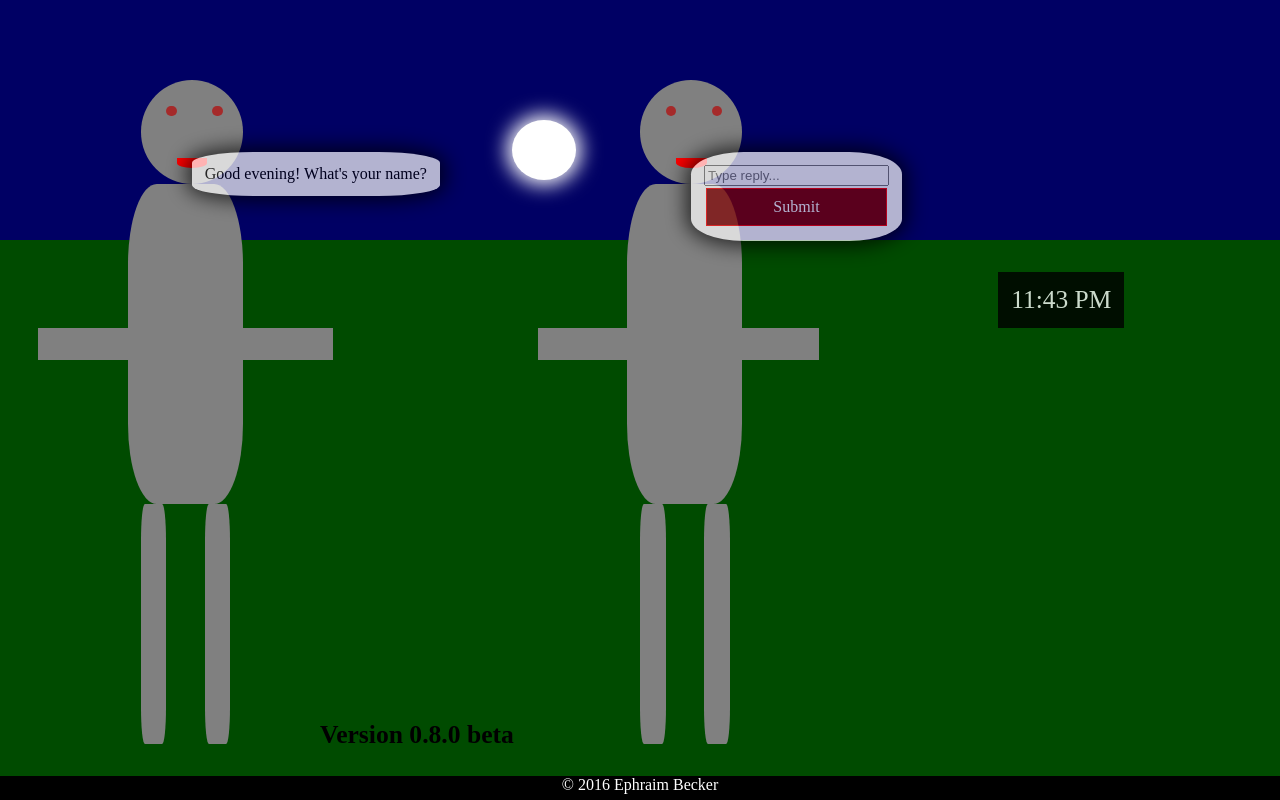
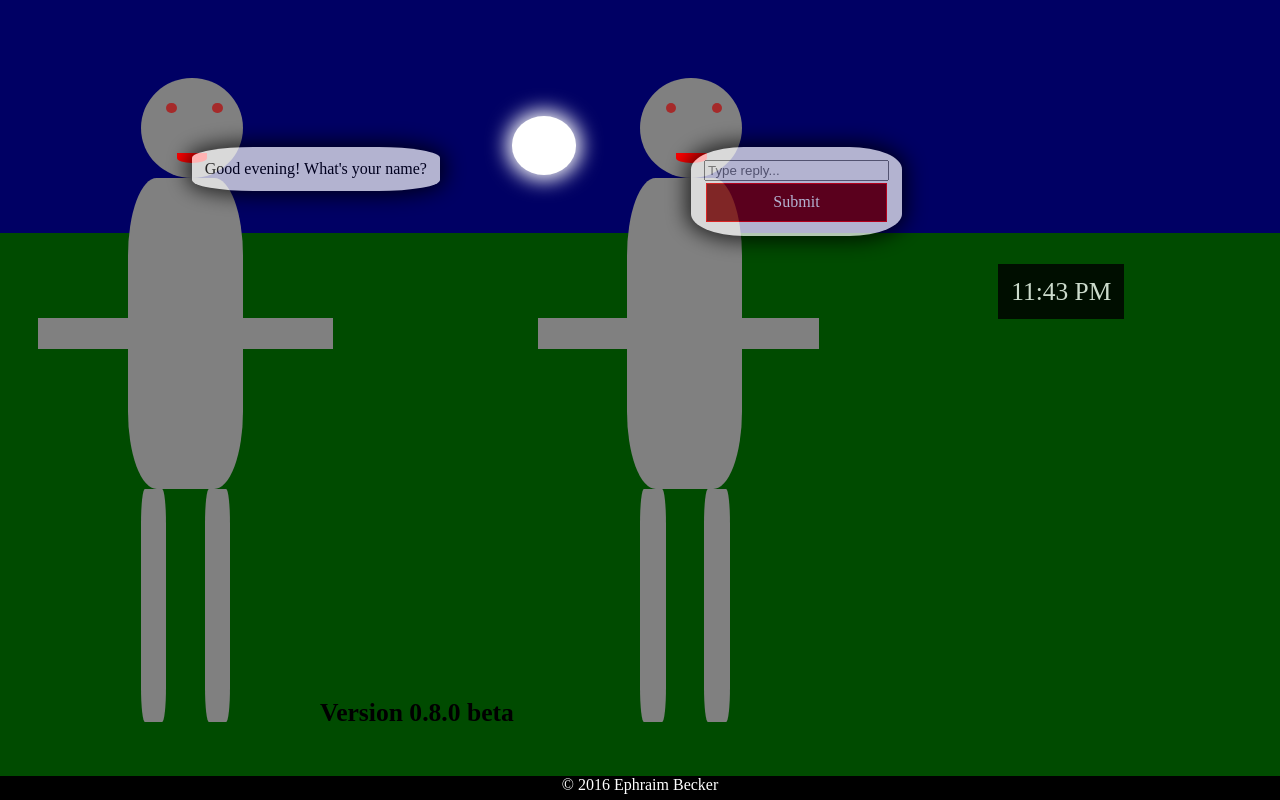
Before and after one commit to EphraimB/Virtual-Friend, a PHP site: page / in a window 1280 px wide. Run offline with PHP 8.4, Linux system fonts and the light colour scheme.

Commit message:
Added a main element

```diff
--- a/css/style.css
+++ b/css/style.css
@@ -96,3 +96,5 @@
 #displayedContent{position: absolute; top: 8%; left: 0%; width: 100%; height: 92%; border: 0px;}
 
 footer{position: absolute; bottom: 0%; left: 0%; width: 100%; height: 3%; background-color: black; color: white; text-align: center;}
+
+main{position: absolute; top: 0%; left: 0%; width: 100%; height: 97%;}
--- a/index.html
+++ b/index.html
@@ -7,6 +7,8 @@
 <meta name="viewport" content="width=device-width, height=device-height">
 </head>
 <body>
+
+<main>
 <div id="register">Register</div>
 
 <div id="closeRegistrationForm">X</div>
@@ -105,6 +107,7 @@
 </div>
 <div id="clock">--:-- -M</div>
 <div id="version">Version 0.8.0 beta</div>
+</main>
 <footer>
 &copy; 2016 Ephraim Becker
 </footer>
```
